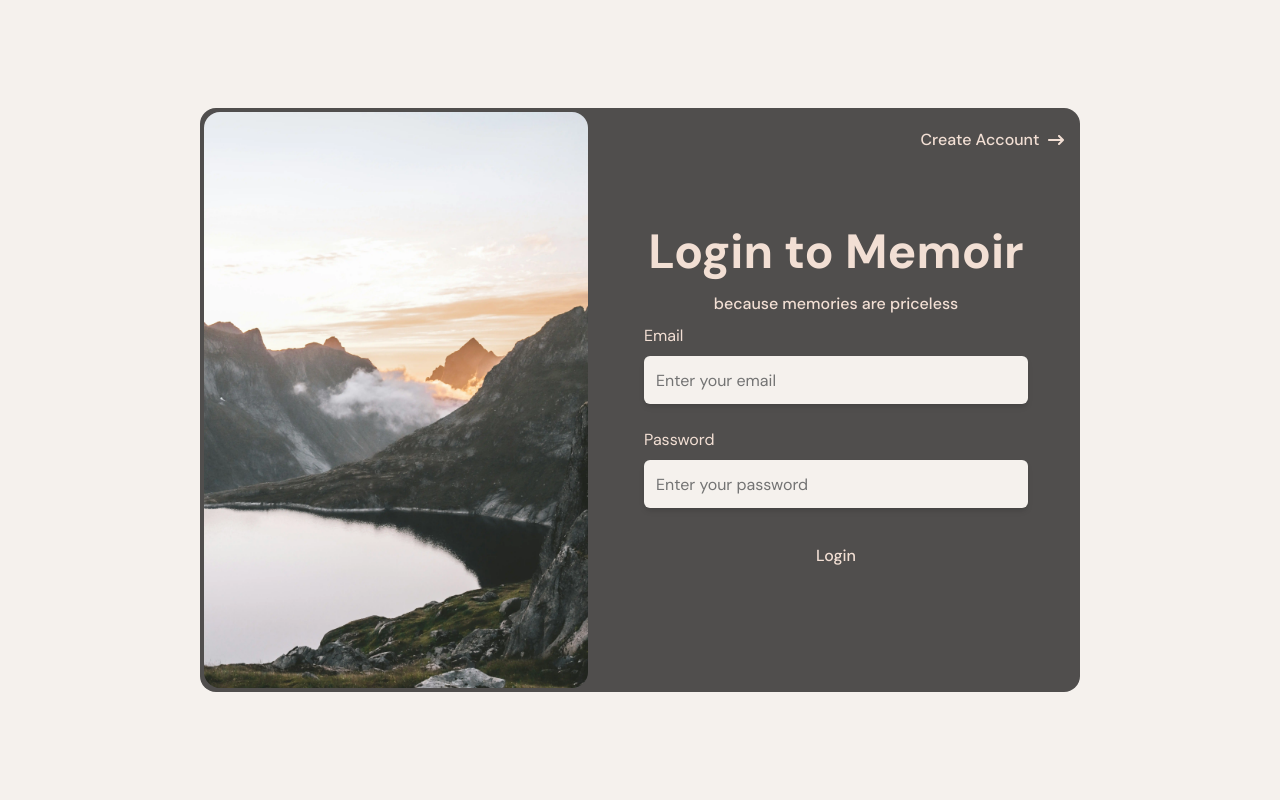
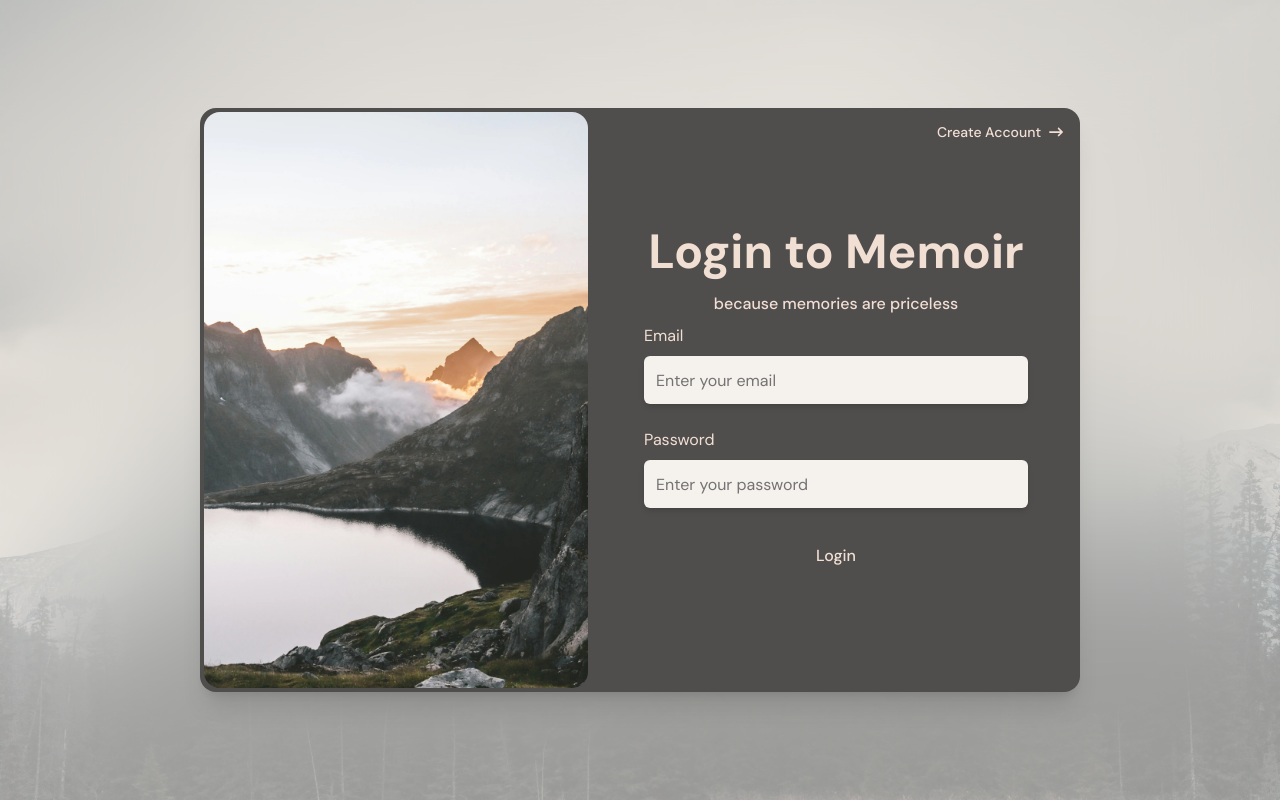
Before and after one commit to as9284/memoir, a React (Vite) app: page / in a window 1280 px wide. Built offline with nearby package versions, Linux system fonts and the light colour scheme.

Commit message:
Improve login page design

```diff
--- a/src/pages/Login.jsx
+++ b/src/pages/Login.jsx
@@ -1,20 +1,27 @@
 import React from "react";
 
 import Mountains from "../assets/mountains.webp";
+import Bg from "../assets/bg.webp";
 import { FaArrowRightLong } from "react-icons/fa6";
 
 export const Login = () => {
   return (
     <>
-      <div className="w-full min-h-dvh m-auto flex flex-col justify-center items-center p-4">
-        <div className="relative w-full sm:w-3/5 md:w-3/6 h-[26rem] lg:w-[55rem] lg:h-[36.5rem] bg-memoir-dark rounded-2xl flex justify-center items-center gap-2 p-1 text-memoir-light text-left select-none">
+      <div
+        style={{
+          backgroundImage: `url(${Bg})`,
+        }}
+        className="w-full min-h-dvh bg-cover m-auto flex flex-col justify-center items-center"
+      >
+        <div className="absolute w-full min-h-dvh bg-memoir-light/60 backdrop-blur-3xl flex flex-col justify-center items-center p-4">
+          <div className="relative w-full sm:w-3/5 md:w-3/6 h-[26rem] lg:w-[55rem] lg:h-[36.5rem] bg-memoir-dark rounded-2xl shadow-xl flex justify-center items-center gap-2 p-1 text-memoir-light text-left select-none">
             <img
               className="hidden lg:block w-96 rounded-2xl"
               src={Mountains}
               alt="Image of mountains at dusk"
             />
             <div className="w-full flex flex-col justify-center items-center lg:gap-2">
-            <button className="memoir-btn absolute w-36 lg:w-40 h-8 lg:h-12 top-2 right-2 flex justify-center items-center font-medium text-sm lg:text-base gap-2 ">
+              <button className="memoir-btn absolute w-36 h-8 top-2 right-2 flex justify-center items-center font-medium text-sm gap-2 ">
                 Create Account
                 <span>
                   <FaArrowRightLong />
@@ -52,6 +59,7 @@ export const Login = () => {
             </div>
           </div>
         </div>
+      </div>
     </>
   );
 };
```
Also changed, not shown: src/assets/bg.webp (added). Lines whose indentation alone changed are shown as unchanged.
